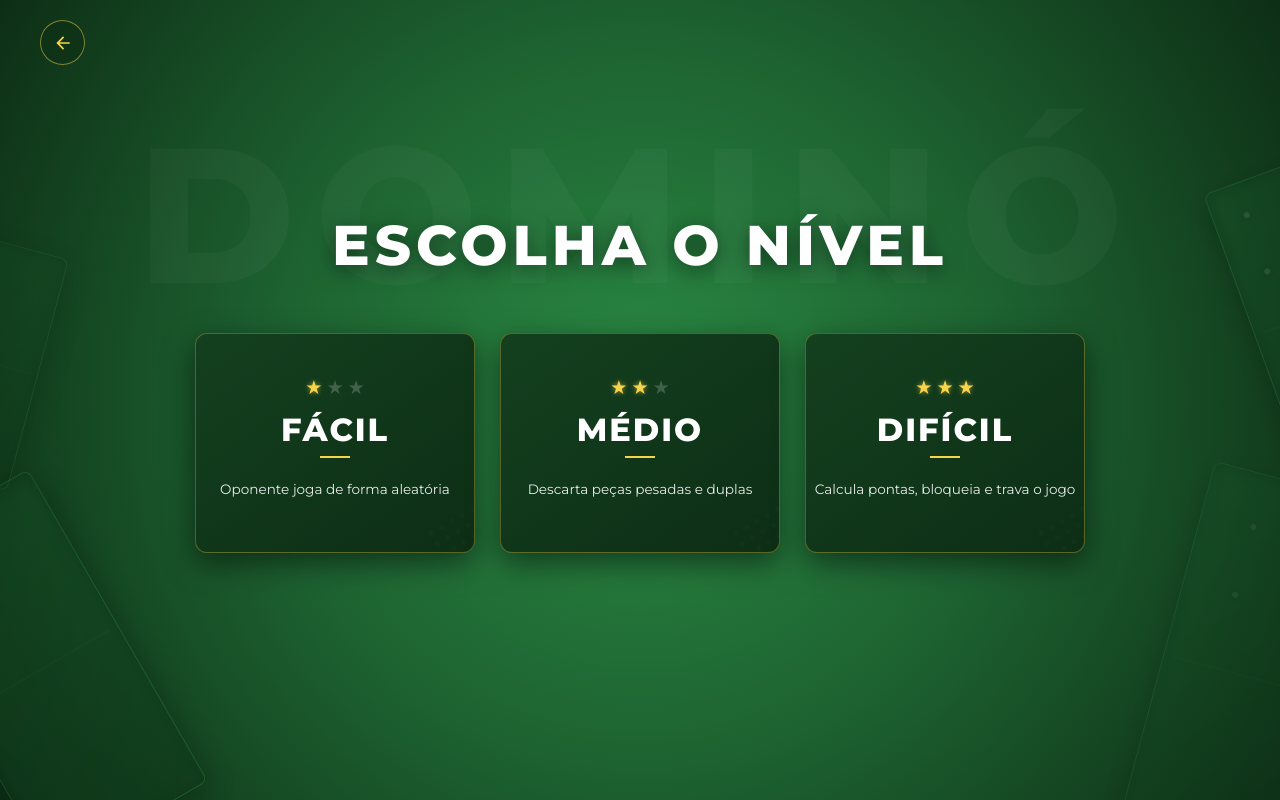
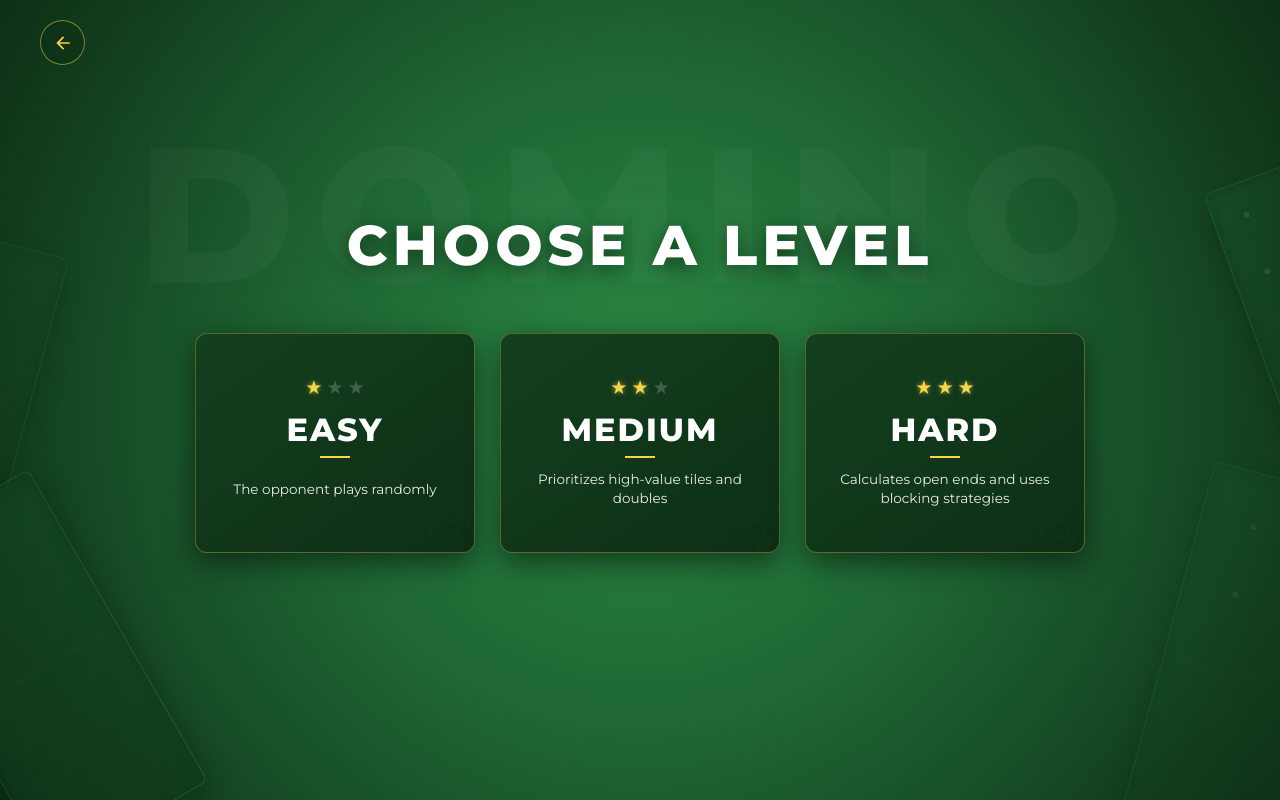
Before and after one commit to sarahzoulinyan/domino, a plain HTML site: page jogo.html in a window 1280 px wide. Drawn offline with Linux system fonts and the light colour scheme.

Commit message:
Translate game interface to English

```diff
--- a/jogo.html
+++ b/jogo.html
@@ -1,9 +1,9 @@
 <!DOCTYPE html>
-<html lang="pt-br">
+<html lang="en">
 <head>
     <meta charset="UTF-8">
     <meta name="viewport" content="width=device-width, initial-scale=1.0, maximum-scale=1.0, user-scalable=no">
-    <title>Dominó - Escolha a Dificuldade</title>
+    <title>Domino - Choose a Difficulty</title>
     <style>
         @import url('https://fonts.googleapis.com/css2?family=Montserrat:wght@200;400;600;700;800&display=swap');
 
@@ -14,7 +14,7 @@
             font-family: 'Montserrat', sans-serif;
         }
 
-        /* ===== BARRA DE ROLAGEM PERSONALIZADA - TEMA DOMINÓ ===== */
+        /* ===== BARRA DE ROLAGEM PERSONALIZADA - TEMA DOMINO ===== */
         ::-webkit-scrollbar {
             width: 10px;
             background: #0d2e15;
@@ -389,7 +389,7 @@
     </div>
 
     <header class="game-header">
-        <a href="index.html" class="back-icon-btn" aria-label="Voltar ao Início">
+        <a href="index.html" class="back-icon-btn" aria-label="Back to Home">
             <svg viewBox="0 0 24 24">
                 <path d="M20 11H7.83l5.59-5.59L12 4l-8 8 8 8 1.41-1.41L7.83 13H20v-2z"/>
             </svg>
@@ -398,9 +398,9 @@
 
     <div class="difficulty-container">
 
-        <div class="ghost-title">DOMINÓ</div>
+        <div class="ghost-title">DOMINO</div>
 
-        <h1 class="main-title">Escolha o Nível</h1>
+        <h1 class="main-title">Choose a Level</h1>
 
         <div class="diff-options-grid">
             <a href="partida.html?dif=facil" class="diff-option" data-diff="facil">
@@ -409,9 +409,9 @@
                     <span class="star-off">★</span>
                     <span class="star-off">★</span>
                 </div>
-                <div class="diff-name">Fácil</div>
+                <div class="diff-name">Easy</div>
                 <div class="separator-line"></div>
-                <div class="diff-desc">Oponente joga de forma aleatória</div>
+                <div class="diff-desc">The opponent plays randomly</div>
             </a>
 
             <a href="partida.html?dif=medio" class="diff-option" data-diff="medio">
@@ -420,9 +420,9 @@
                     <span class="star">★</span>
                     <span class="star-off">★</span>
                 </div>
-                <div class="diff-name">Médio</div>
+                <div class="diff-name">Medium</div>
                 <div class="separator-line"></div>
-                <div class="diff-desc">Descarta peças pesadas e duplas</div>
+                <div class="diff-desc">Prioritizes high-value tiles and doubles</div>
             </a>
 
             <a href="partida.html?dif=dificil" class="diff-option" data-diff="dificil">
@@ -431,9 +431,9 @@
                     <span class="star">★</span>
                     <span class="star">★</span>
                 </div>
-                <div class="diff-name">Difícil</div>
+                <div class="diff-name">Hard</div>
                 <div class="separator-line"></div>
-                <div class="diff-desc">Calcula pontas, bloqueia e trava o jogo</div>
+                <div class="diff-desc">Calculates open ends and uses blocking strategies</div>
             </a>
         </div>
 
```
